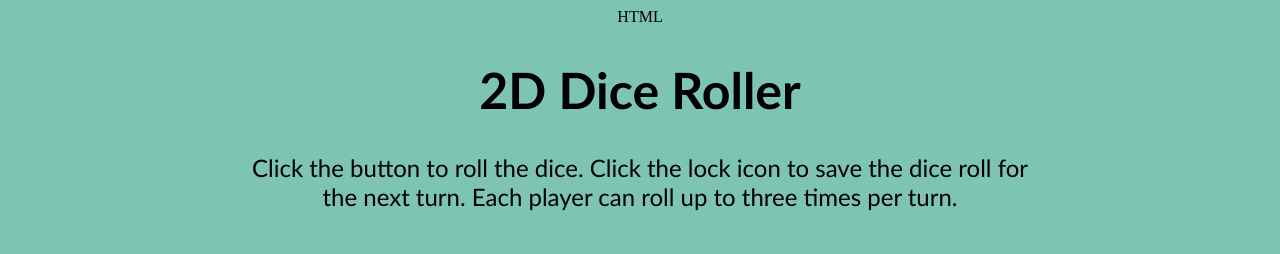
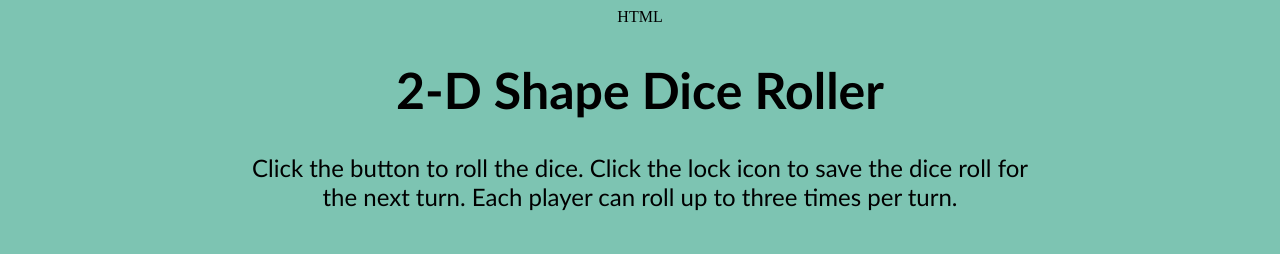
Before and after one commit to mdaniel70/Shape-Dice, a plain HTML site: page index.html in a window 1280 px wide. Shown: the top 254 px of the page. Drawn offline with Linux system fonts and the light colour scheme.

Commit message:
Update index.html

```diff
--- a/index.html
+++ b/index.html
@@ -4,7 +4,7 @@ HTML
 <html>
 
 <head>
-    <title>2D Shape Dice Roller</title>
+    <title>2-D Shape Dice Roller</title>
     <style>
  body {
   text-align: center;
@@ -53,7 +53,7 @@ p {
 </head>
 <body>
   <div class='description'>
-    <h1>2D Dice Roller</h1>
+    <h1>2-D Shape Dice Roller</h1>
     <p>Click the button to roll the dice. Click the lock icon to save the dice roll for the next turn. Each player can roll up to three times per turn.</p>
  </div>
 
```
